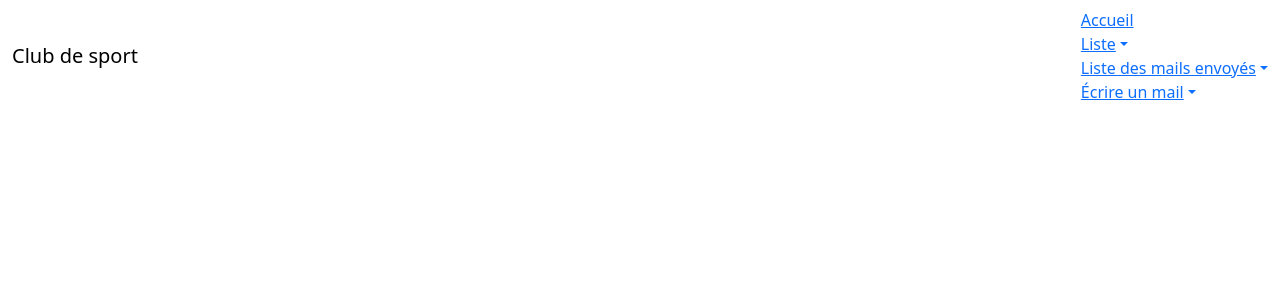
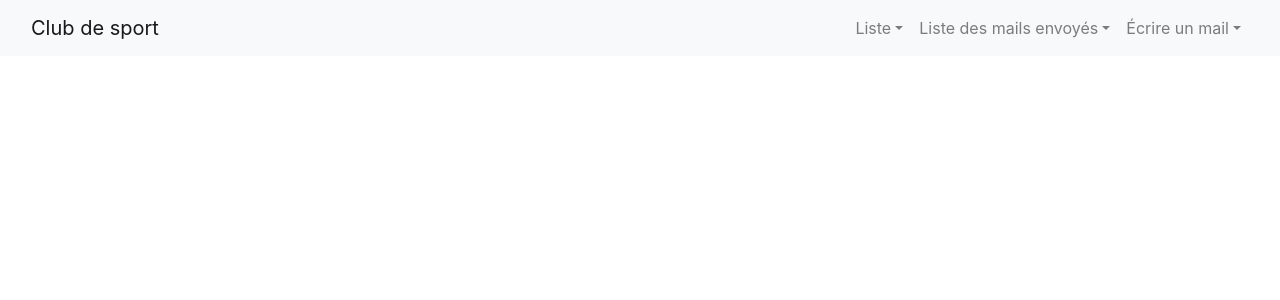
Before and after one commit to ErosPhil/projetPW_Partie2, a Symfony app: template templates/base.html.twig in a window 1280 px wide. Shown: the top 300 px of the page. Run offline with Twig, Linux system fonts and the light colour scheme; the template is opened without the code that fills it, so the values that code supplies are empty; some libraries are stand-ins or nearby versions.

Commit message:
New navbar

```diff
--- a/templates/base.html.twig
+++ b/templates/base.html.twig
@@ -4,45 +4,41 @@
         <title>Projet club de sport</title>
         {% block styles %}
             <link rel="stylesheet" href="https://maxcdn.bootstrapcdn.com/bootstrap/4.5.2/css/bootstrap.min.css">
-              <link rel="stylesheet" href="{{ asset('css/bootstrap.css') }}" type="text/css" />
-              <script src="{{ asset('js/jquery.js') }}"></script>
-              <script src="{{ asset('js/bootstrap.js') }}"></script>
+            <script src="https://ajax.googleapis.com/ajax/libs/jquery/3.5.1/jquery.min.js"></script>
+            <script src="https://cdnjs.cloudflare.com/ajax/libs/popper.js/1.16.0/umd/popper.min.js"></script>
+            <script src="https://maxcdn.bootstrapcdn.com/bootstrap/4.5.2/js/bootstrap.min.js"></script>
         {% endblock %}
     </head>
     {% block body %}
         {# bannière #}
-        <nav class="navbar navbar-inverse">
+        <nav class="navbar navbar-expand-sm bg-light navbar-light">
             <div class="container-fluid">
-                <div class="navbar-header">
-                    <a class="navbar-brand" href="#">Club de sport</a>
-                </div>
-                <ul class="nav navbar-nav">
-                    <li id='menu1'><a href="{{ path('accueil') }}">Accueil</a></li>
-                    <li id='menu2' class="dropdown">
-                        <a class="dropdown-toggle" data-toggle="dropdown" href="#">Liste<span class="caret"></span></a>
-                        <ul class="dropdown-menu">
-                            <li><a href="#">des licenciés</a></li>
-                            <li><a href="#">des contacts</a></li>
-                        </ul>
+                <a class="navbar-brand" href="">Club de sport</a>
+                <ul class="navbar-nav">
+                    <li class="nav-item dropdown">
+                        <a class="nav-link dropdown-toggle" href="#" id="navbarDropdownMenuLink" data-toggle="dropdown" aria-haspopup="true" aria-expanded="false">Liste</a>
+                        <div class="dropdown-menu" aria-labelledby="navbarDropdownMenuLink">
+                            <a class="dropdown-item" href="">des licenciés</a>
+                            <a class="dropdown-item" href="">des contacts</a>
+                        </div>
                     </li>
-                    <li id='menu3' class="dropdown">
-                        <a class="dropdown-toggle" data-toggle="dropdown" href="#">Liste des mails envoyés<span class="caret"></span></a>
-                        <ul class="dropdown-menu">
-                            <li><a href="#">aux éducateurs</a></li>
-                            <li><a href="#">aux contacts</a></li>
-                        </ul>
+                    <li class="nav-item dropdown">
+                        <a class="nav-link dropdown-toggle" href="#" id="navbarDropdownMenuLink" data-toggle="dropdown" aria-haspopup="true" aria-expanded="false">Liste des mails envoyés</a>
+                        <div class="dropdown-menu" aria-labelledby="navbarDropdownMenuLink">
+                            <a class="dropdown-item" href="">aux éducateurs</a>
+                            <a class="dropdown-item" href="">aux contacts</a>
+                        </div>
                     </li>
-                    <li id='menu4' class="dropdown">
-                        <a class="dropdown-toggle" data-toggle="dropdown" href="#">Écrire un mail<span class="caret"></span></a>
-                        <ul class="dropdown-menu">
-                            <li><a href="#">aux éducateurs</a></li>
-                            <li><a href="#">aux contacts de catégorie(s)</a></li>
-                        </ul>
+                    <li class="nav-item dropdown">
+                        <a class="nav-link dropdown-toggle" href="#" id="navbarDropdownMenuLink" data-toggle="dropdown" aria-haspopup="true" aria-expanded="false">Écrire un mail</a>
+                        <div class="dropdown-menu" aria-labelledby="navbarDropdownMenuLink">
+                            <a class="dropdown-item" href="">aux éducateurs</a>
+                            <a class="dropdown-item" href="">aux contacts de catégorie(s)</a>
+                        </div>
                     </li>
                 </ul>
             </div>
         </nav>
-
         {# Bloc que les vues pourront remplir #}
         {% block projet_body %}
 
```
